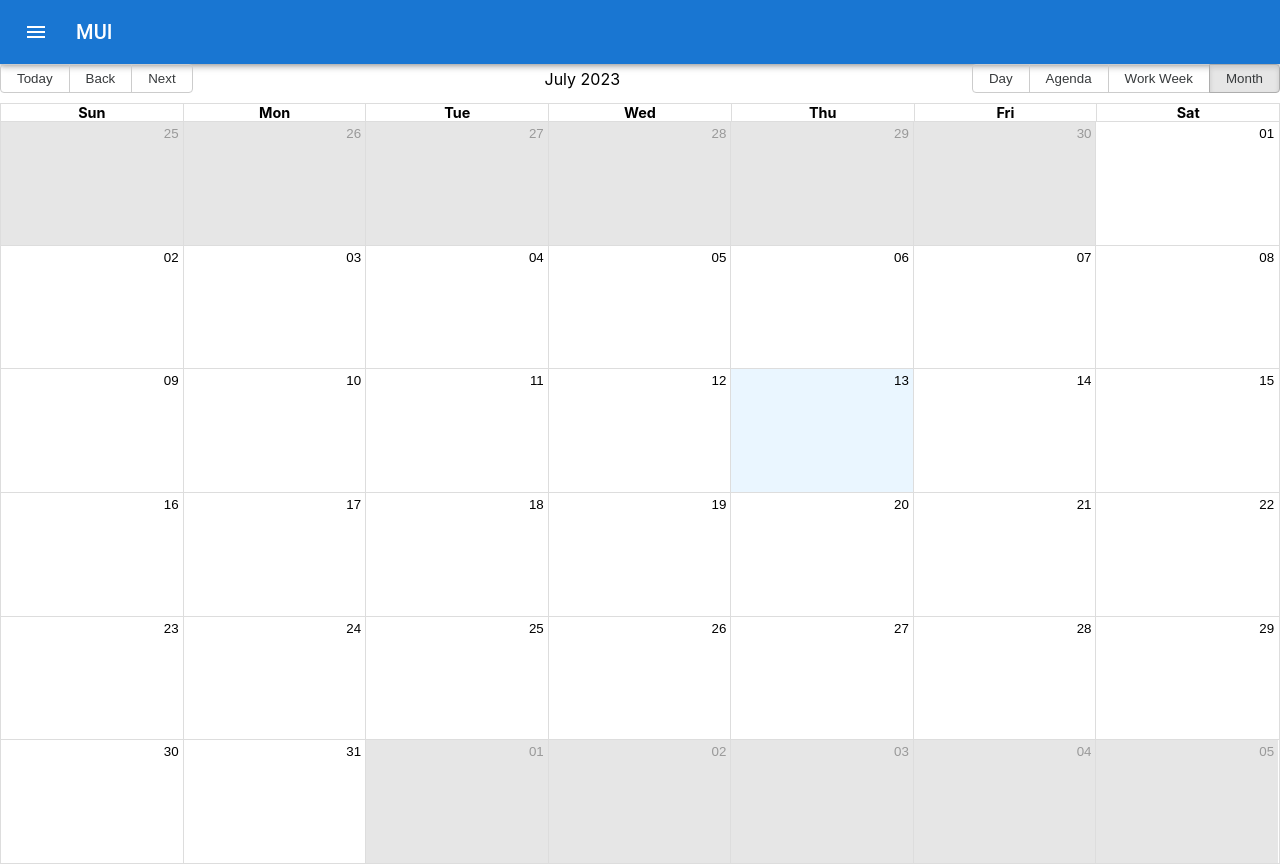
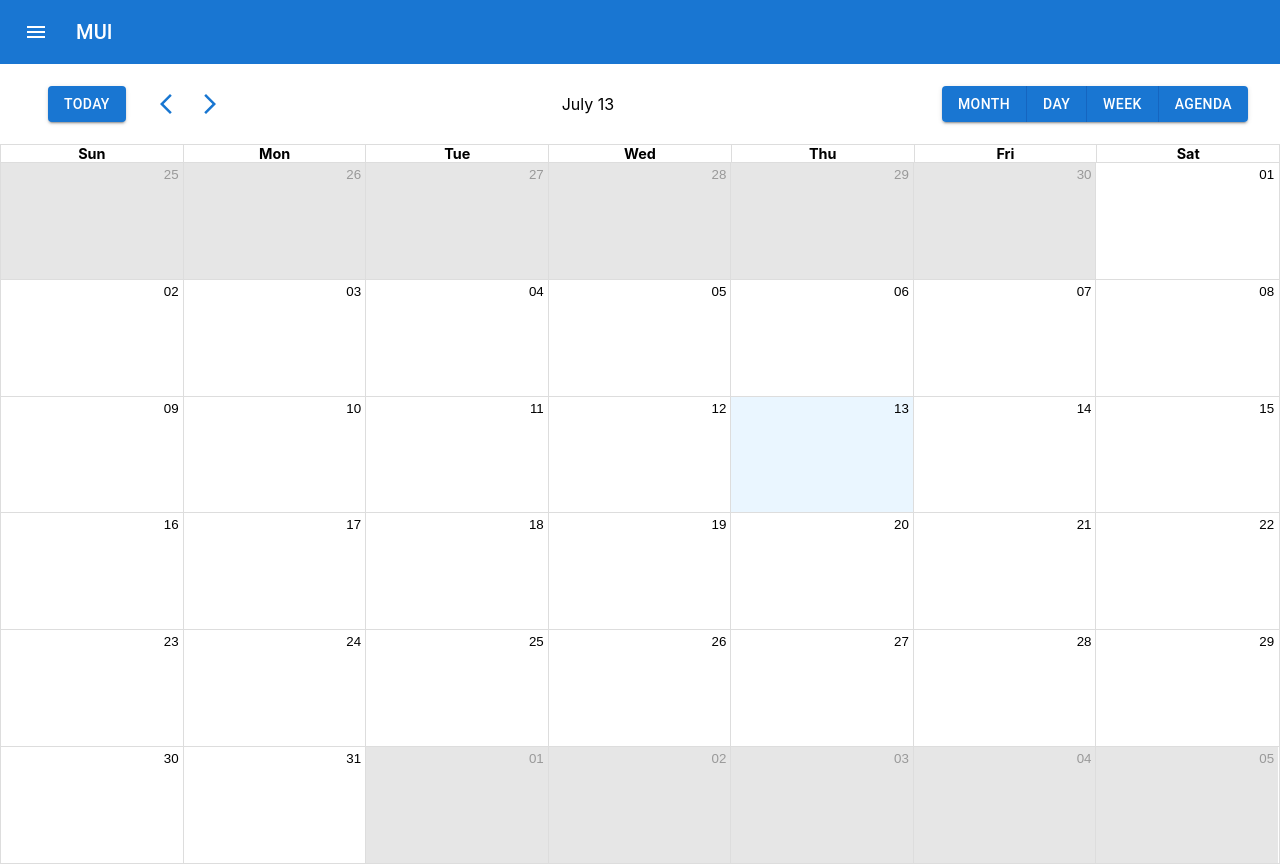
Before and after one commit to phamlam2k/libraries_react, a Next.js app: page /calendar in a window 1280 px wide. Built offline with nearby package versions, Linux system fonts and the light colour scheme.

Commit message:
Add toolbar

```diff
--- a/src/components/Calendar/Calendar.tsx
+++ b/src/components/Calendar/Calendar.tsx
@@ -1,6 +1,7 @@
 import dayjs from "dayjs";
 import React, { useState } from "react";
 import { Calendar, dayjsLocalizer } from "react-big-calendar";
+import CustomToolbar from "./customToolbar";
 
 import "react-big-calendar/lib/css/react-big-calendar.css";
 const localizer = dayjsLocalizer(dayjs);
@@ -32,9 +33,12 @@ const CalendarContent = () => {
         defaultDate={new Date()}
         defaultView="month"
         events={eventsData}
-        style={{ height: "100vh" }}
+        style={{ height: "100vh", width: "100%", backgroundColor: "white" }}
         onSelectEvent={(event) => alert(event.title)}
         onSelectSlot={handleSelect}
+        components={{
+        toolbar: CustomToolbar
+          }}
       />
     </div>
   );
--- /dev/null
+++ b/src/components/Calendar/customToolbar.tsx
@@ -0,0 +1,196 @@
+import dayjs from "dayjs";
+import React, {useState} from "react";
+import {Button, IconButton} from "@mui/material";
+import ArrowBackIosNewIcon from '@mui/icons-material/ArrowBackIosNew';
+import ArrowForwardIosIcon from '@mui/icons-material/ArrowForwardIos';
+import Grid from '@mui/material/Grid';
+import {ButtonGroup} from "@mui/material";
+
+function CustomToolbar(props: any) {
+    const [viewState, setViewState] = useState("month");
+    const [StudyTimechecked, setStudyTimechecked] = useState(false)
+    const getCustomToolbar = () => {
+        // const toolbarDate = props.date;
+        const goToDayView = () => {
+            props.onView("day");
+            setViewState("day");
+        };
+        const goToWeekView = () => {
+            props.onView("week");
+            setViewState("week");
+        };
+        const goToMonthView = () => {
+            props.onView("month");
+            setViewState("month");
+        };
+        const goToAgendaView = () => {
+            props.onView("agenda");
+            setViewState("agenda");
+        };
+        const goToBack = () => {
+            let view = viewState;
+            let mDate = props.date;
+            let newDate;
+            if (view === "month") {
+                newDate = new Date(mDate.getFullYear(), mDate.getMonth() - 1, 1);
+            } else if (view === "week") {
+                newDate = new Date(
+                    mDate.getFullYear(),
+                    mDate.getMonth(),
+                    mDate.getDate() - 7,
+                    1
+                );
+            } else {
+                newDate = new Date(
+                    mDate.getFullYear(),
+                    mDate.getMonth(),
+                    mDate.getDate() - 1,
+                    1
+                );
+            }
+            props.onNavigate("prev", newDate);
+        };
+        const goToNext = () => {
+            let view = viewState;
+            let mDate = props.date;
+            let newDate;
+            if (view === "month") {
+                newDate = new Date(mDate.getFullYear(), mDate.getMonth() + 1, 1);
+            } else if (view === "week") {
+                newDate = new Date(
+                    mDate.getFullYear(),
+                    mDate.getMonth(),
+                    mDate.getDate() + 7,
+                    1
+                );
+            } else {
+                newDate = new Date(
+                    mDate.getFullYear(),
+                    mDate.getMonth(),
+                    mDate.getDate() + 1,
+                    1
+                );
+            }
+            props.onNavigate("next", newDate);
+        };
+
+        const goToToday = () => {
+            const now = new Date();
+            props.date.setMonth(now.getMonth());
+            props.date.setYear(now.getFullYear());
+            props.date.setDate(now.getDate());
+            props.onNavigate("current");
+        };
+
+        const goToBackYear = () => {
+            let mDate = props.date;
+            let newDate = new Date(mDate.getFullYear() - 1, 1);
+            props.onNavigate("prev", newDate);
+        };
+
+        const goToNextYear = () => {
+            let mDate = props.date;
+            let newDate = new Date(mDate.getFullYear() + 1, 1);
+            props.onNavigate("next", newDate);
+        };
+
+        const month = () => {
+            const date = dayjs(props.date);
+            let month = date.format("MMMM");
+            let day = date.format("D");
+            let year= date.format("YYYY")
+
+            return (
+                <span className="rbc-toolbar-label rbc-date">
+          <i className="far fa-calendar"></i> <span>{`${month} ${day}`}</span>
+        </span>
+            );
+        };
+        const year = () => {
+            const date = dayjs(props.date);
+            let year = date.format("YYYY");
+
+            return (
+                <span className="rbc-btn-group">
+          {viewState === "month" && (
+              <button type="button" onClick={goToBackYear}>
+                  <span className="prev-icon">&#8249;&#8249;</span>
+              </button>
+          )}
+                    <span className="rbc-toolbar-label">{year}</span>
+                    {viewState === "month" && (
+                        <button type="button" onClick={goToNextYear}>
+                            <span className="prev-icon">&#8250;&#8250;</span>
+                        </button>
+                    )}
+        </span>
+            );
+        };
+
+        const day = () => {
+            let view = viewState;
+            const date = dayjs(props.date);
+            let day;
+            if (view === "day") {
+                day = date.format("ddd") + " " + date.format("Do");
+            }
+            return <span className="rbc-toolbar-label">{day}</span>;
+        };
+
+        return (
+                <Grid container
+                      direction="row"
+                      justifyContent="space-between"
+                      alignItems="center"
+                      sx={{ mt: 2, mb: 2}}
+                >
+          <Grid sx={{ ml: 6, color: '#1876d1' }}>
+              <Button sx={{}} onClick={goToToday} variant="contained">Today</Button>
+          <IconButton
+              size="large"
+              edge="start"
+              color="inherit"
+              aria-label="open drawer"
+              sx={{mr: 1, color: '#1876d1', ml: 2}}
+              onClick={goToBack}
+          >
+            <ArrowBackIosNewIcon/>
+          </IconButton>
+          <IconButton
+              size="large"
+              edge="start"
+              color="inherit"
+              aria-label="open drawer"
+              sx={{color: '#1876d1'}}
+              onClick={goToNext}
+          >
+            <ArrowForwardIosIcon/>
+          </IconButton>
+          </Grid>
+                <Grid>
+                    {month()}
+                </Grid>
+                    <Grid sx={{ mr: 4 }}>
+                        <ButtonGroup variant="contained" aria-label="outlined primary button group">
+            <Button className="" onClick={goToMonthView}>
+             Month
+            </Button>
+            <Button className="" onClick={goToDayView}>
+              Day
+            </Button>
+            <Button className="" onClick={goToWeekView}>
+              Week
+            </Button>
+            <Button className="" onClick={goToAgendaView}>
+              Agenda
+            </Button>
+                            </ButtonGroup>
+          </Grid>
+                </Grid>
+        );
+    };
+
+    return <>{getCustomToolbar()}</>;
+}
+
+export default CustomToolbar;
```
